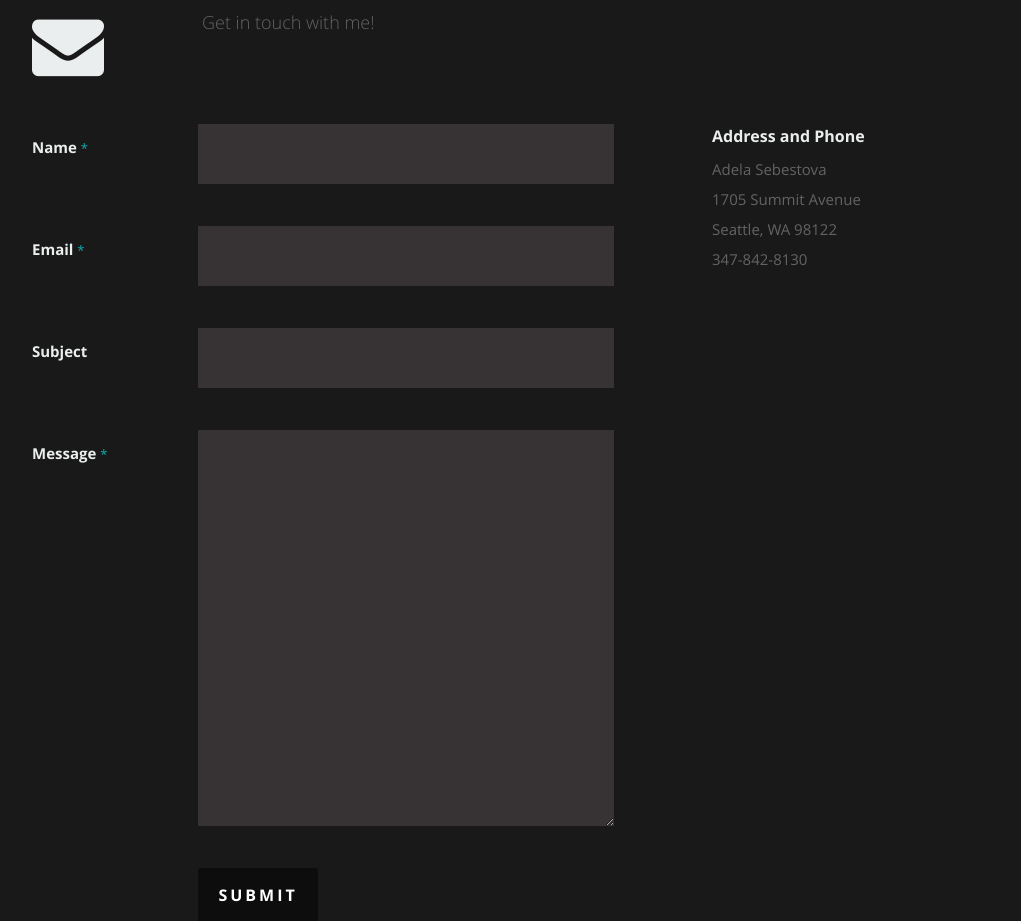
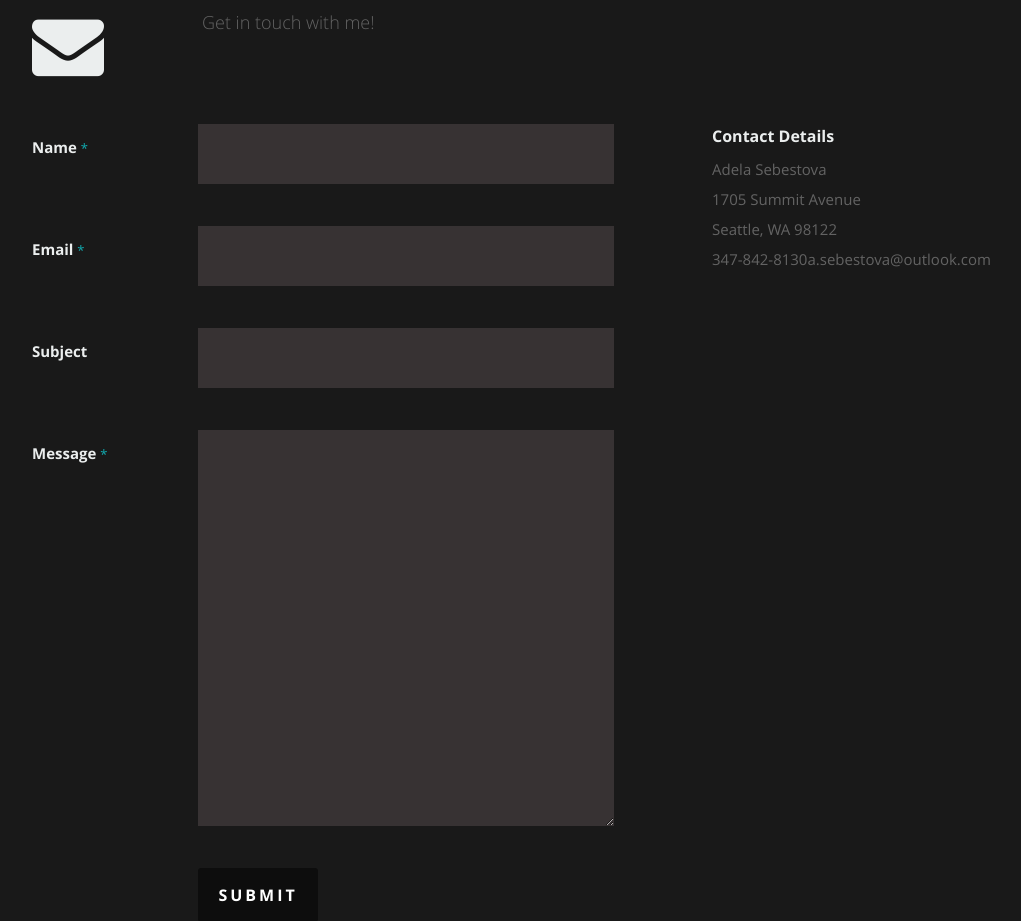
Before and after one commit to AdelaSeb/resume, a React (Create React App) app: page / in a window 1280 px wide. Shown: the part 4820-5741 px from the top of the page, without its empty margins (118-1139 px from the left). Built offline with nearby package versions, Linux system fonts and the light colour scheme.

Commit message:
fixing bug with unused var (email)

```diff
--- a/src/Components/Contact.js
+++ b/src/Components/Contact.js
@@ -78,12 +78,13 @@ class Contact extends Component {
             <aside className="four columns footer-widgets">
                <div className="widget widget_contact">
 
-					   <h4>Address and Phone</h4>
+					   <h4>Contact Details</h4>
 					   <p className="address">
 						   {name}<br />
 						   {street} <br />
 						   {city}, {state} {zip}<br />
 						   <span>{phone}</span>
+                     <span>{email}</span>
 					   </p>
 				   </div>
             </aside>
```
